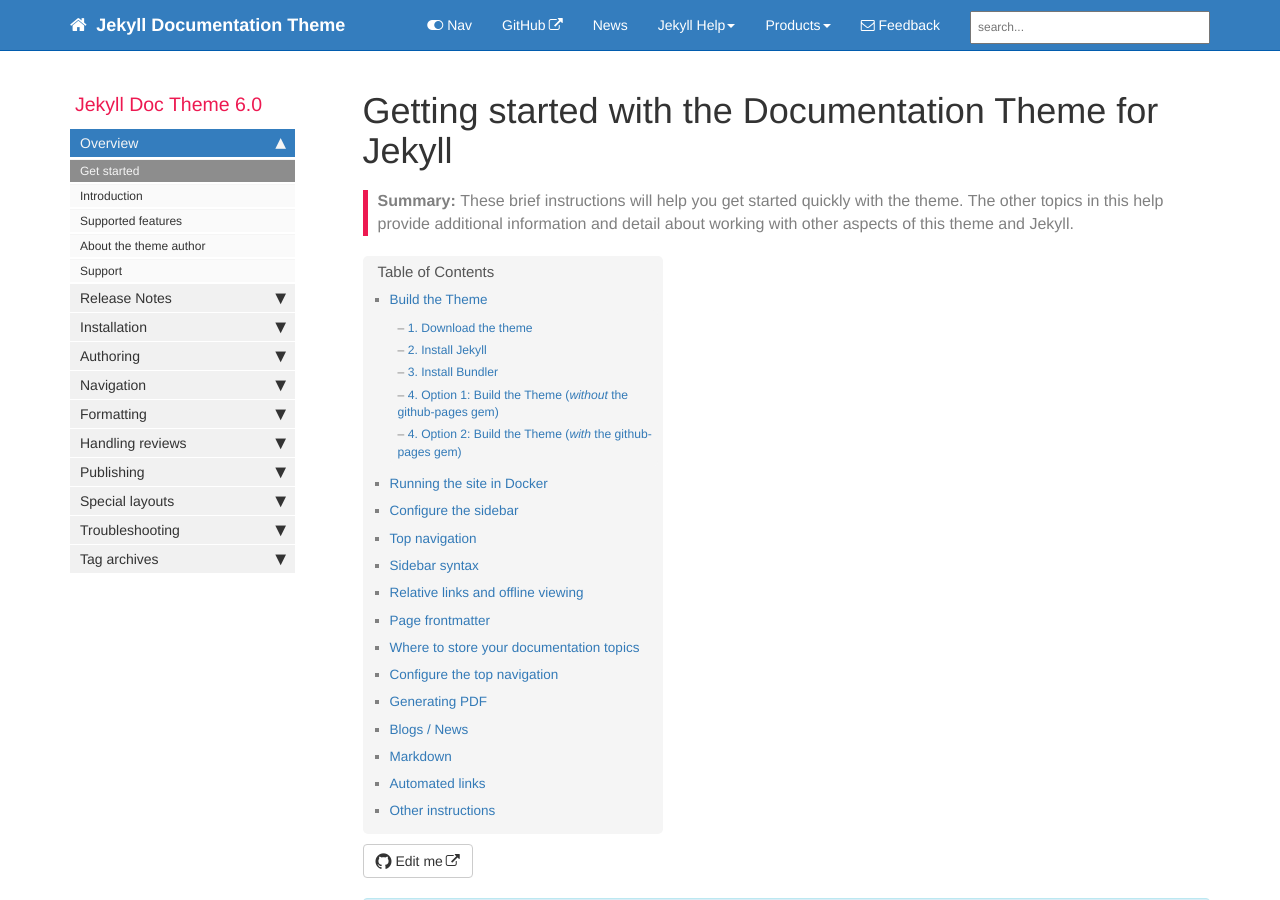
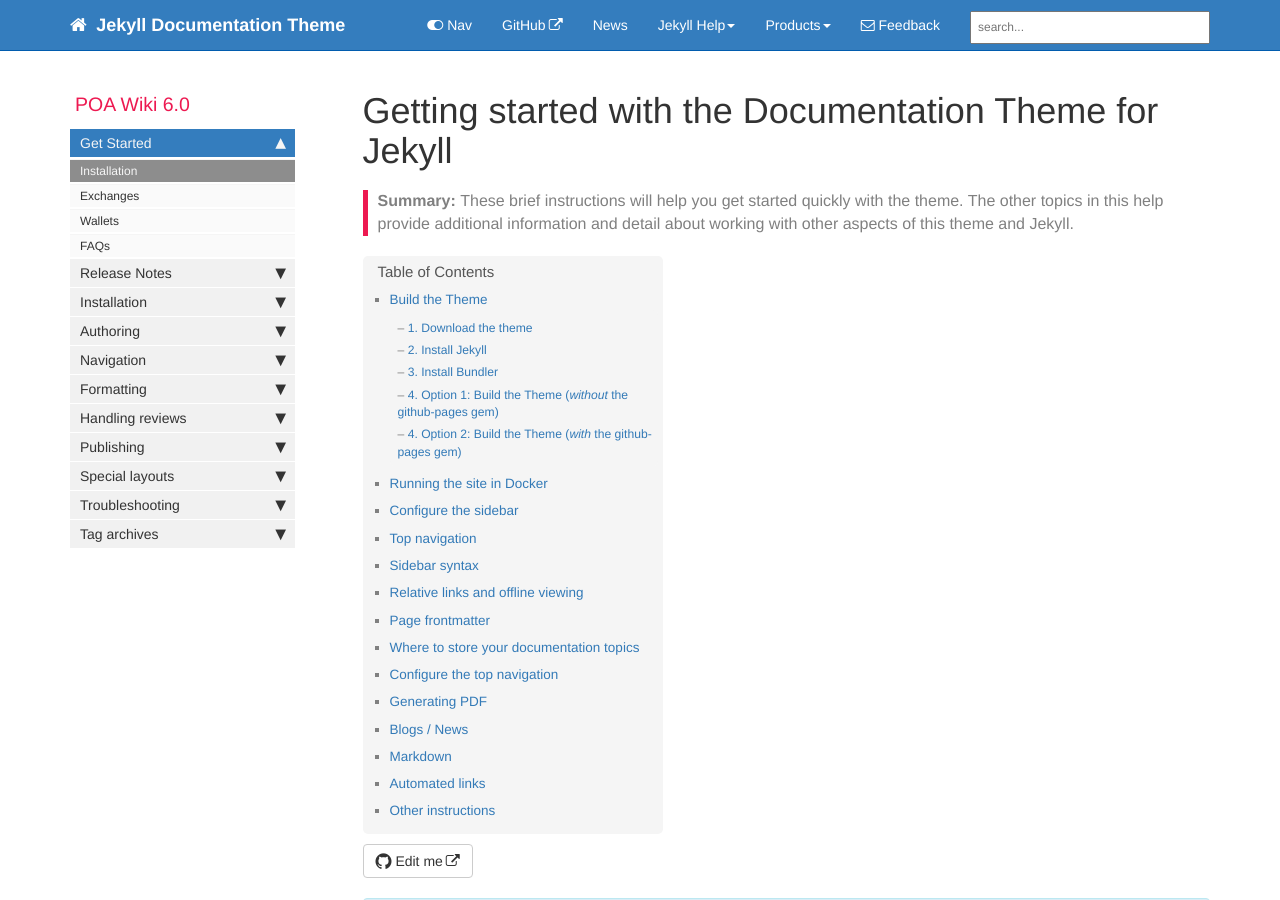
Before and after one commit to andogro/poa-wiki, a Jekyll site: the page built from index.md, in a window 1280 px wide and 900 px high. Built offline with Jekyll 4.4.1, drawn with Linux system fonts in a browser that asks for light colours; nearby versions of some CDN libraries; comment, search, counter and statistics services are not loaded.

Commit message:
updated_sidebar

```diff
--- a/_data/sidebars/mydoc_sidebar.yml
+++ b/_data/sidebars/mydoc_sidebar.yml
@@ -2,7 +2,7 @@
 
 entries:
 - title: sidebar
-  product: Jekyll Doc Theme
+  product: POA Wiki
   version: 6.0
   folders:
 
@@ -19,29 +19,25 @@ entries:
       output: pdf
       type: frontmatter
 
-  - title: Overview
+  - title: Get Started
     output: web, pdf
     folderitems:
 
-    - title: Get started
+    - title: Installation
       url: /index.html
       output: web, pdf
       type: homepage
 
-    - title: Introduction
+    - title: Exchanges
       url: /mydoc_introduction.html
       output: web, pdf
 
-    - title: Supported features
+    - title: Wallets
       url: /mydoc_supported_features.html
       output: web, pdf
 
-    - title: About the theme author
+    - title: FAQs
       url: /mydoc_about.html
-      output: web, pdf
-
-    - title: Support
-      url: /mydoc_support.html
       output: web, pdf
 
   - title: Release Notes
```
